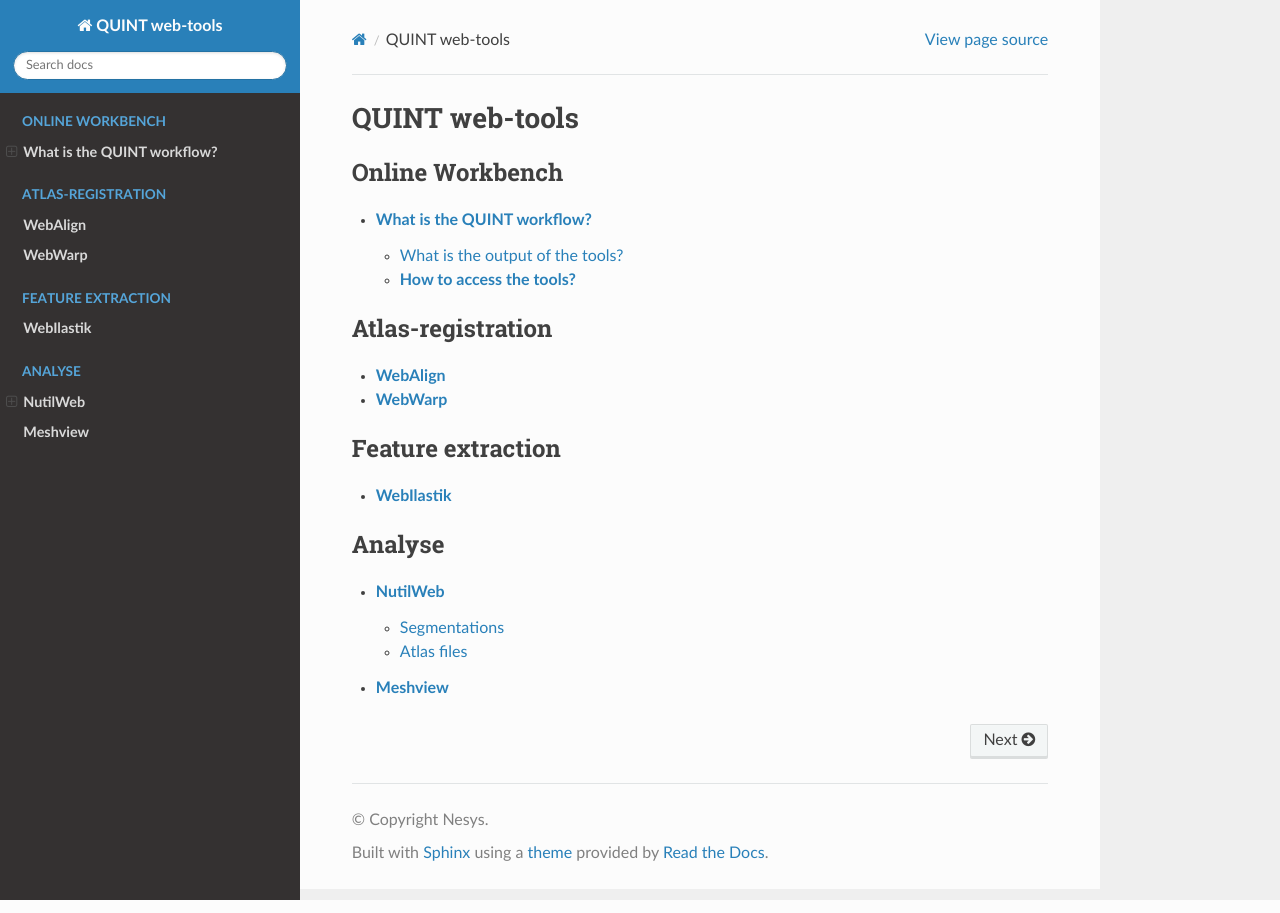
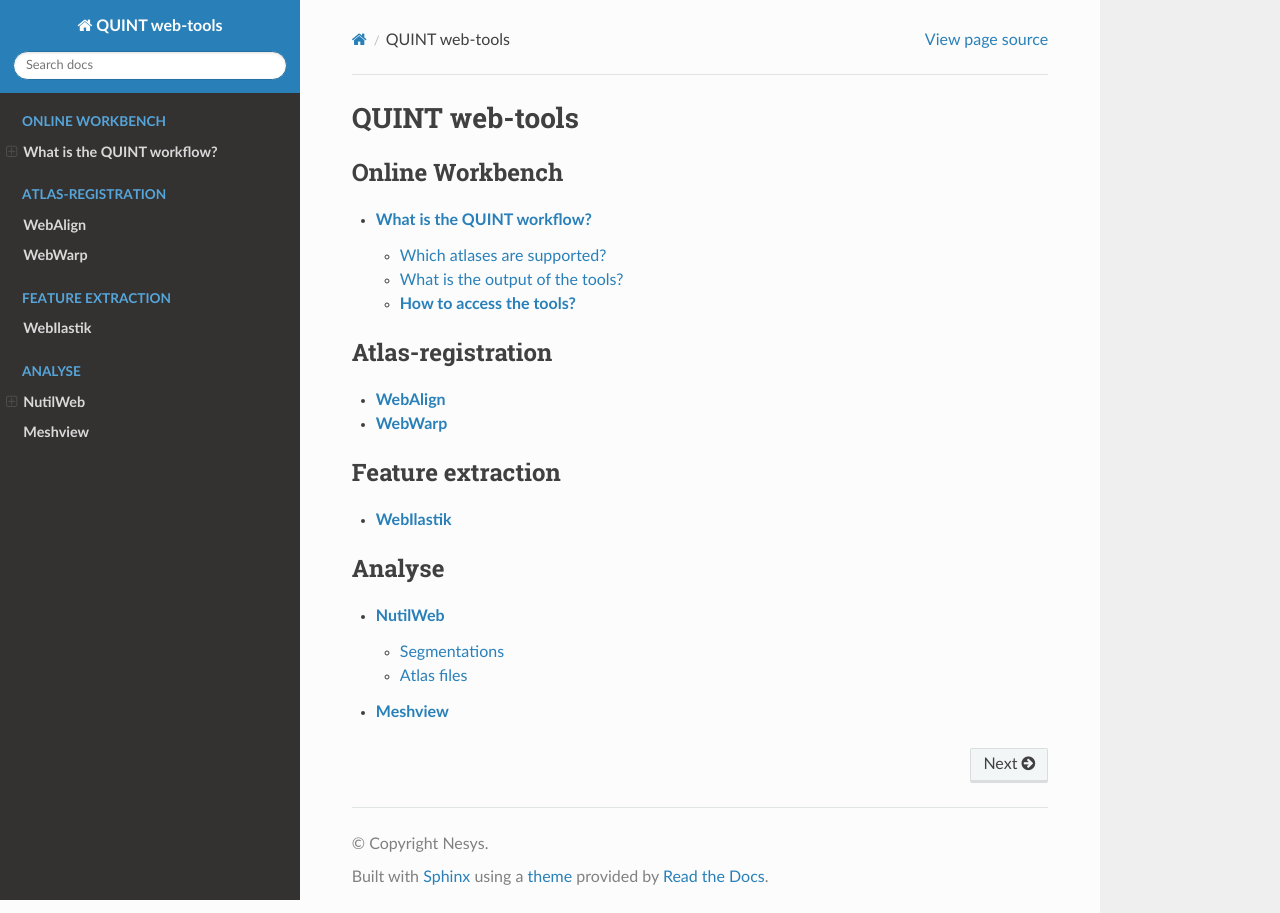
Before and after one commit to Neural-Systems-at-UIO/QUINT_webtools, a Sphinx documentation site: the page built from docs/index.rst, in a window 1280 px wide. Built offline with Sphinx 7.4.7 and the Read the Docs theme 2.0.0, drawn with Linux system fonts in a browser that asks for light colours.

Commit message:
Update QUINTintro_new.rst

```diff
--- a/docs/QUINTintro_new.rst
+++ b/docs/QUINTintro_new.rst
@@ -1,7 +1,12 @@
 **What is the QUINT workflow?**
 ===============================
 
-The QUINT workflow is an analysis solution for 2D rodent microscopy data, answering the need for brain-wide mapping and regional quantification. The workflow is used to quantify cells and establish maps of cell distribution, receptor densities, connectivity patterns or pathological protein accumulation in the brain. The analysis is performed relative to a reference brain atlas, with the following atlases supported:
+The QUINT workflow is an analysis solution for 2D rodent microscopy data, answering the need for brain-wide mapping and regional quantification. The workflow is used to quantify cells and establish maps of cell distribution, receptor densities, connectivity patterns or pathological protein accumulation in the brain.
+
+Which atlases are supported?
+------------------------------
+
+The analysis is performed relative to a reference brain atlas, with the following atlases supported:
 
 1. Allen Mouse Brain Atlas Common Coordinate Framework version 3 (2017) (CCFv3)
 2. Waxholm Atlas of the Sprague Dawley rat, version 3 and 4 (WHS rat brain atlas).
```
